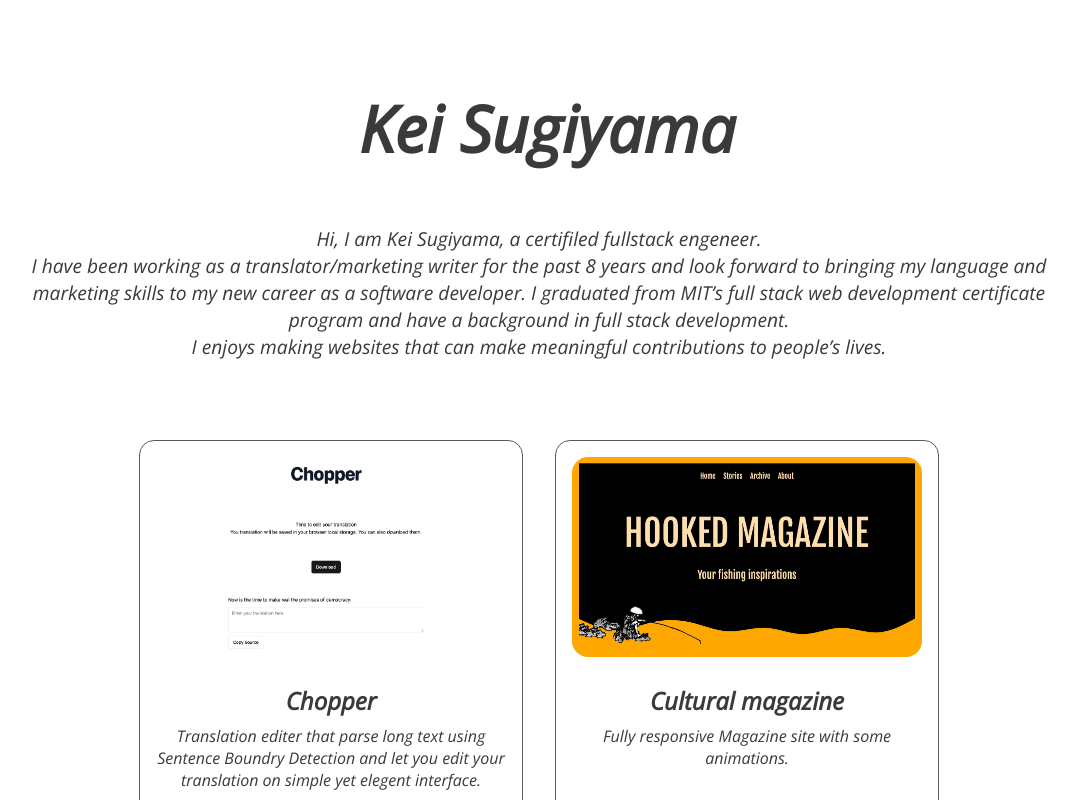
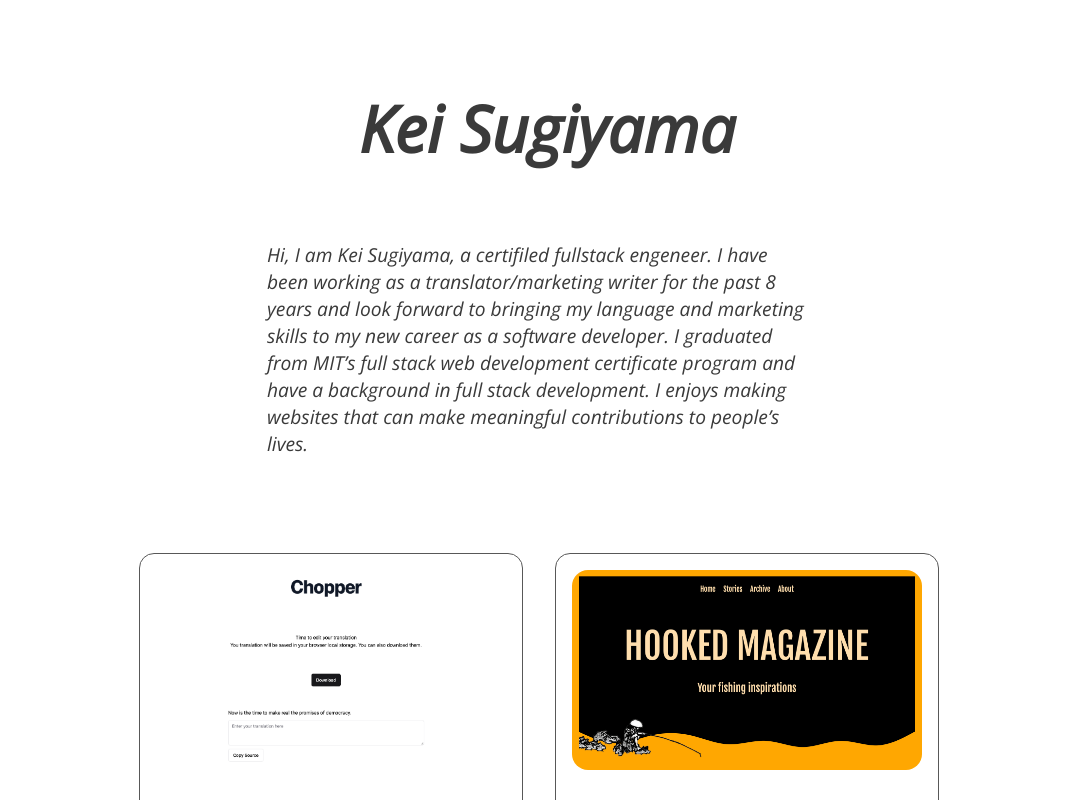
Before and after one commit to sugiyak/portfolio, a Next.js app: page / in a window 1280 px wide. Shown: the top 800 px of the page, without its empty margins (101-1179 px from the left). Built offline with nearby package versions, Linux system fonts and the light colour scheme.

Commit message:
layout adjasted again

```diff
--- a/components/header.tsx
+++ b/components/header.tsx
@@ -5,11 +5,9 @@ export default function Header() {
     return (
         <article className={headerStyles.intro}>
             <h1>Kei Sugiyama</h1>
-            <p>Hi, I am Kei Sugiyama, a certifiled fullstack engeneer. <br/> I have been working as a translator/marketing writer for the past 8 years and look forward to
-bringing my language and marketing skills to my new career as a software developer. I
-graduated from MIT’s full stack web development certificate program and have a background in
-full stack development. <br/> I enjoys making websites that can make meaningful
-contributions to people’s lives.</p>
+            <p>Hi, I am Kei Sugiyama, a certifiled fullstack engeneer. I have been working as a translator/marketing writer for the past 8 years and look forward to
+                bringing my language and marketing skills to my new career as a software developer. I graduated from MIT’s full stack web development certificate program and have a background in
+                full stack development. I enjoys making websites that can make meaningful contributions to people’s lives.</p>
         </article>
     )
-  }
+}
--- a/styles/header.module.css
+++ b/styles/header.module.css
@@ -2,6 +2,7 @@
 .intro{
     padding: 1rem;
     color: #3A3A3A;
+    width: 100%;
 }
 
 .intro > h1 {
@@ -11,12 +12,9 @@
 }
 
 .intro > p {
-    grid-row-start: 2;
-    grid-row-end: 3;
+    width: 40rem;
+    margin: 1rem auto; /* Center block horizontally */
+    padding: 1rem 3rem; /* Consistent padding shorthand */
+    text-align: left; /* Justify text to left */
     font-size: 1.2rem;
-    margin: 1rem;
-    padding-left: 3rem;
-    padding-right: 3rem;
-    text-align: center;
-    text-justify: inter-word;
 }
```
